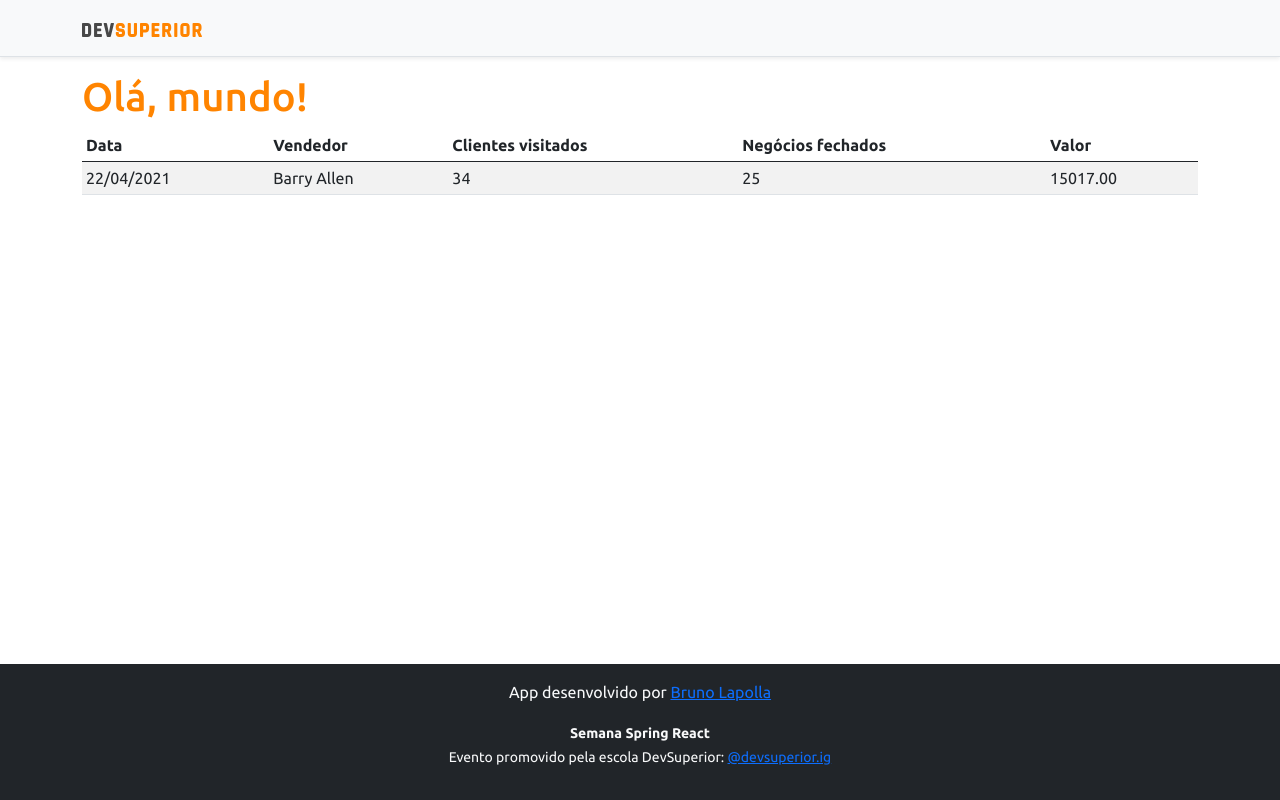
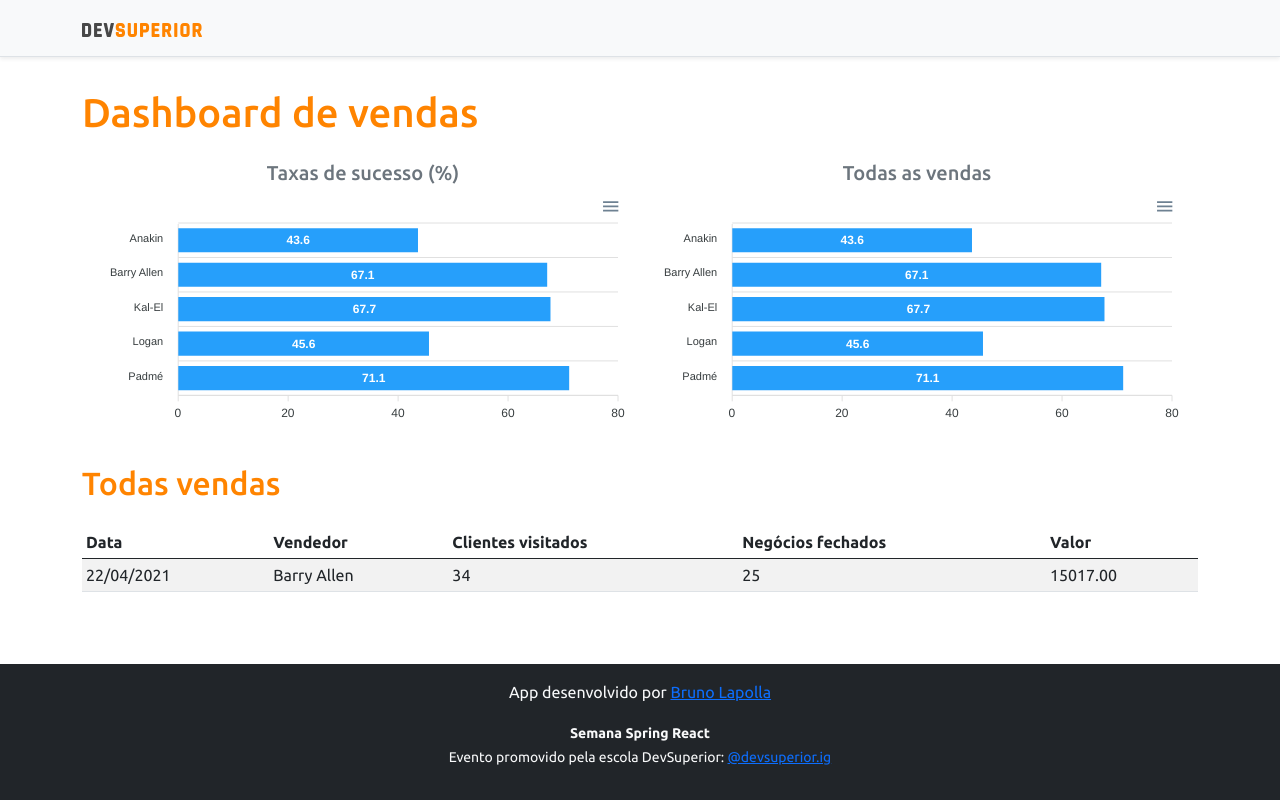
Before and after one commit to brunolapolla/projeto-sds3, a React (Create React App) app in the folder frontend/: page / in a window 1280 px wide. Built offline with nearby package versions, Linux system fonts and the light colour scheme.

Commit message:
Static charts

```diff
--- a/frontend/package.json
+++ b/frontend/package.json
@@ -11,8 +11,10 @@
     "@types/node": "^12.0.0",
     "@types/react": "^17.0.0",
     "@types/react-dom": "^17.0.0",
+    "apexcharts": "^3.26.1",
     "bootstrap": "^5.0.0",
     "react": "^17.0.2",
+    "react-apexcharts": "^1.3.9",
     "react-dom": "^17.0.2",
     "react-scripts": "4.0.3",
     "typescript": "^4.1.2",
--- a/frontend/src/App.tsx
+++ b/frontend/src/App.tsx
@@ -1,3 +1,4 @@
+import BarChart from "components/BarChart";
 import DataTable from "components/DataTable";
 import Footer from "components/Footer";
 import NavBar from "components/NavBar";
@@ -6,12 +7,27 @@ import NavBar from "components/NavBar";
 function App() {
   return (
     <>
-    <NavBar />
-    <div className="container">
-      <h1 className="text-primary">Olá, mundo!</h1>
-      <DataTable />
-    </div>
-    <Footer />
+      <NavBar />
+      <div className="container">
+        <h1 className="text-primary py-3">Dashboard de vendas</h1>
+        <div className="row px-3">
+          <div className="col-sm-6">
+            <h5 className="text-center text-secondary">Taxas de sucesso (%)</h5>
+            <BarChart />
+          </div>
+          <div className="col-sm-6">
+            <h5 className="text-center text-secondary">Todas as vendas</h5>
+            <BarChart />
+          </div>
+        </div>
+
+        <div className="py-3">
+            <h2 className="text-primary">Todas vendas</h2>
+        </div>
+
+        <DataTable />
+      </div>
+      <Footer />
     </>
   );
 }
--- /dev/null
+++ b/frontend/src/components/BarChart/index.tsx
@@ -0,0 +1,39 @@
+import Chart from 'react-apexcharts';
+
+function BarChart() {
+
+    const options = {
+        plotOptions: {
+            bar: {
+                horizontal: true,
+            }
+        },
+    };
+
+    const mockData = {
+        labels: {
+            categories: ['Anakin', 'Barry Allen', 'Kal-El', 'Logan', 'Padmé']
+        },
+        series: [
+            {
+                name: "% Sucesso",
+                data: [43.6, 67.1, 67.7, 45.6, 71.1]
+            }
+        ]
+    };
+
+    return (
+
+        <Chart
+
+            options={{ ...options, xaxis: mockData.labels}}
+            series={mockData.series}
+            type="bar"
+            height="240"
+
+        />
+
+    );
+}
+
+export default BarChart;
```
Also changed, not shown: 1 other file (tests, documents, lock files or other folders).
